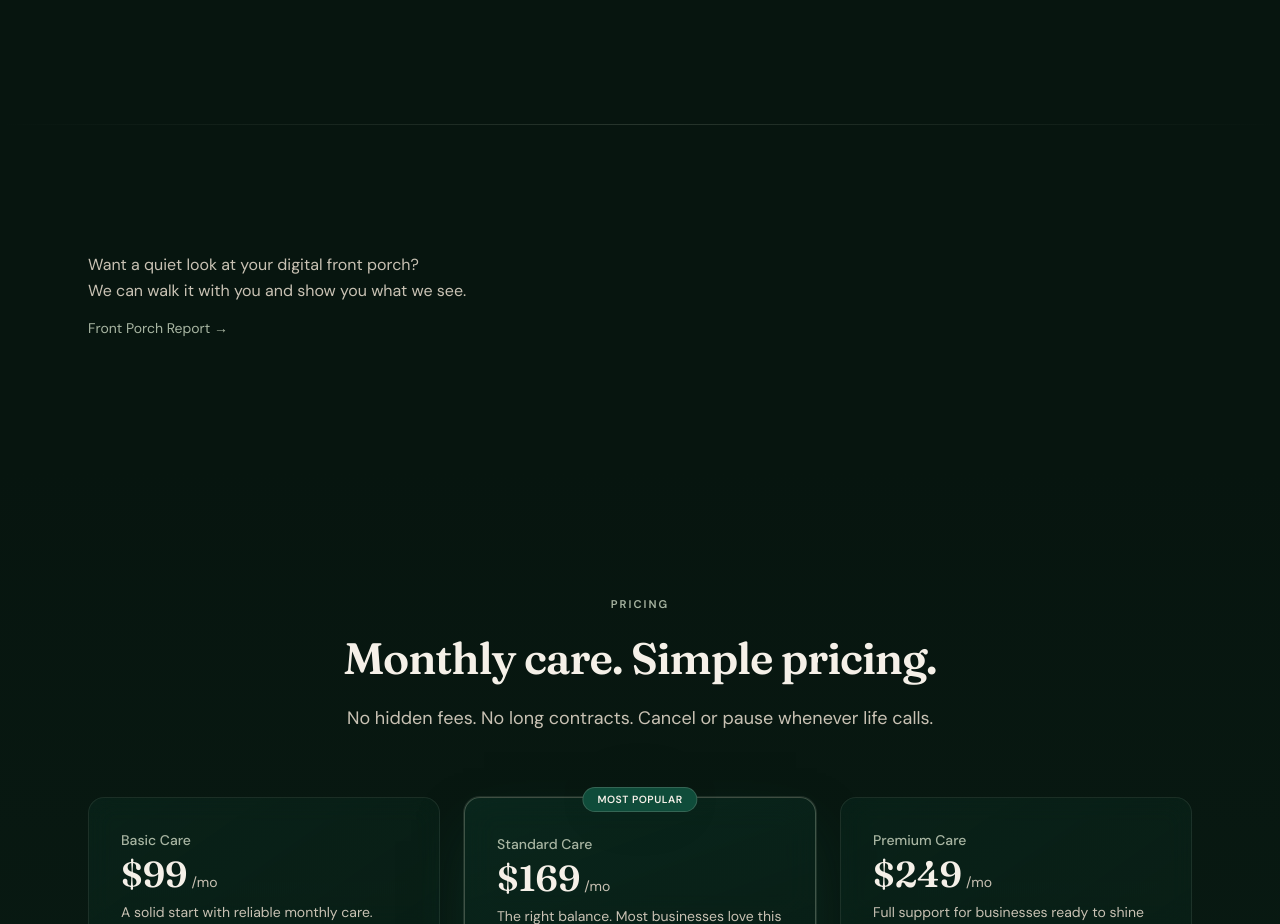
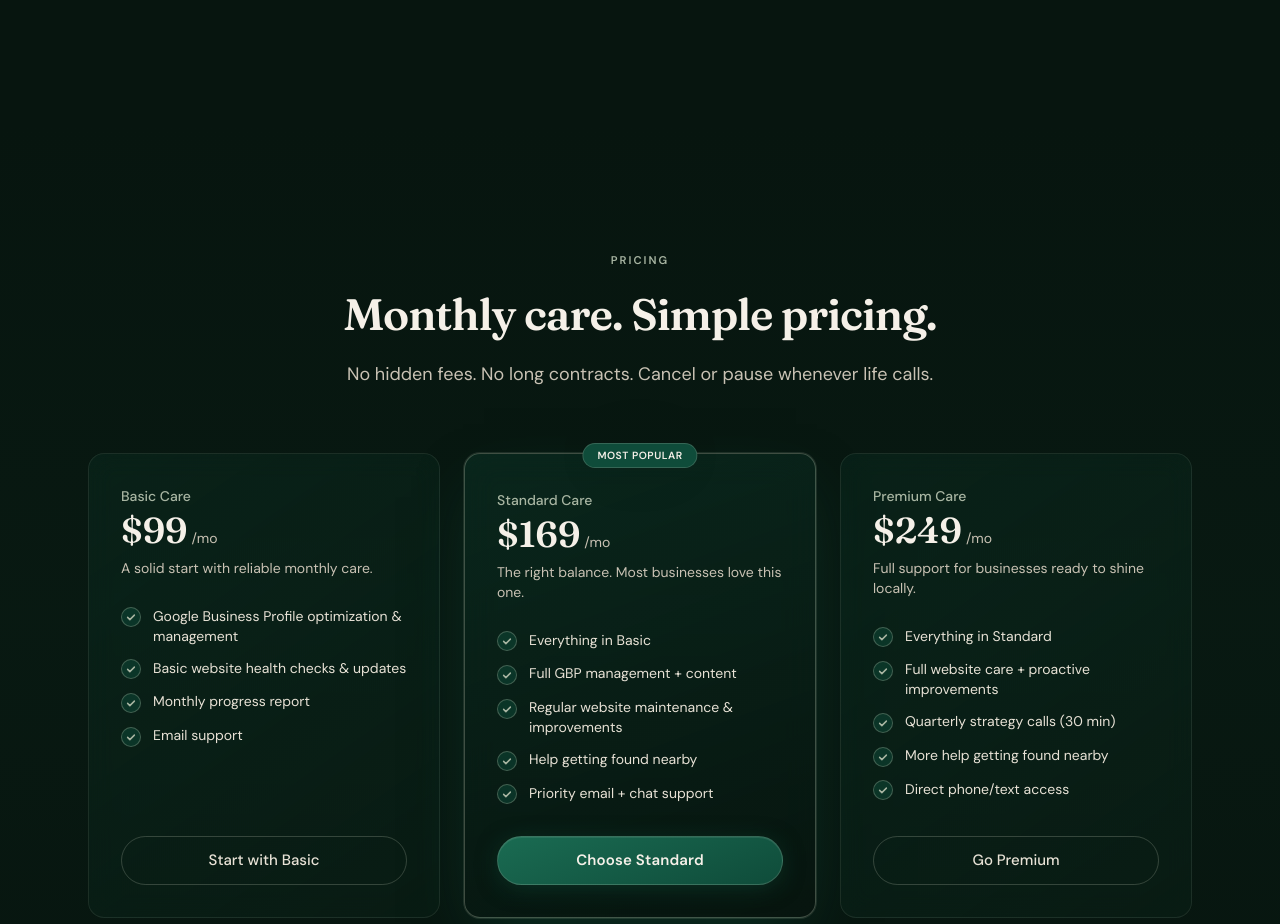
Before and after one commit to dpuzel/evergreen-reach-next, a Next.js app: page / in a window 1280 px wide. Shown: the part 3520-4444 px from the top of the page. Built offline with nearby package versions, Linux system fonts and the light colour scheme.

Commit message:
fix: pull the leftover porch island above pricing
How-we-work and the form already are the porch. No new module.

```diff
--- a/src/app/page.tsx
+++ b/src/app/page.tsx
@@ -2,7 +2,6 @@ import { Contact } from "@/components/Contact";
 import { FieldNotesTeaser } from "@/components/FieldNotesTeaser";
 import { Hero } from "@/components/Hero";
 import { Plans } from "@/components/Plans";
-import { PorchInvite } from "@/components/PorchInvite";
 import { Process } from "@/components/Process";
 import { Services } from "@/components/Services";
 import { SiteShell } from "@/components/SiteShell";
@@ -17,7 +16,6 @@ export default function Home() {
         <Story />
         <Services />
         <Process />
-        <PorchInvite />
         <Plans />
         <Stories />
         <FieldNotesTeaser />
--- a/src/components/PorchInvite.tsx
+++ /dev/null
@@ -1,26 +0,0 @@
-import Link from "next/link";
-import { Reveal } from "@/components/Reveal";
-
-export function PorchInvite() {
-  return (
-    <section className="relative py-24 md:py-32">
-      <div className="soft-divider absolute top-0 right-0 left-0" />
-      <div className="mx-auto max-w-6xl px-5 sm:px-6">
-        <Reveal className="max-w-md">
-          <p className="leading-relaxed text-cream-dim">
-            Want a quiet look at your digital front porch?
-          </p>
-          <p className="mb-3 leading-relaxed text-cream-dim">
-            We can walk it with you and show you what we see.
-          </p>
-          <Link
-            href="/porch"
-            className="text-sm text-sage transition-colors hover:text-cream"
-          >
-            Front Porch Report →
-          </Link>
-        </Reveal>
-      </div>
-    </section>
-  );
-}
```
